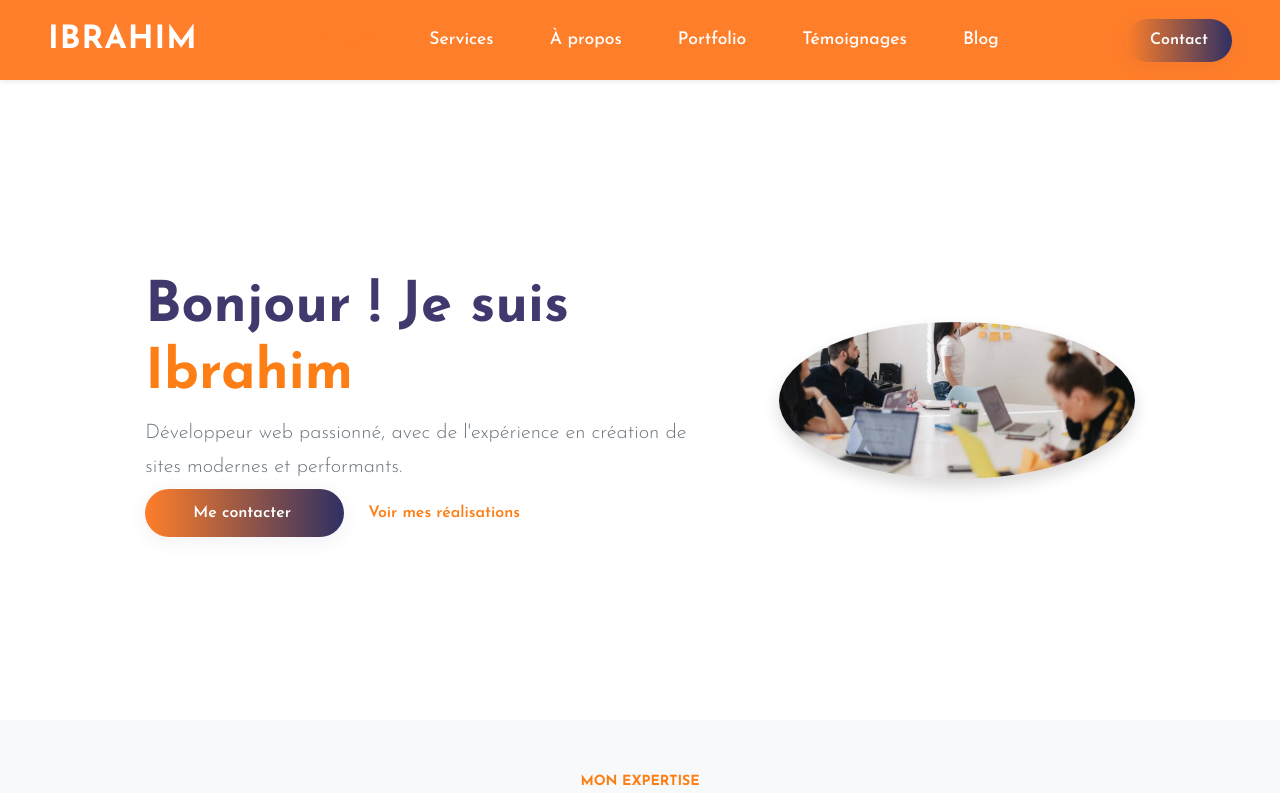
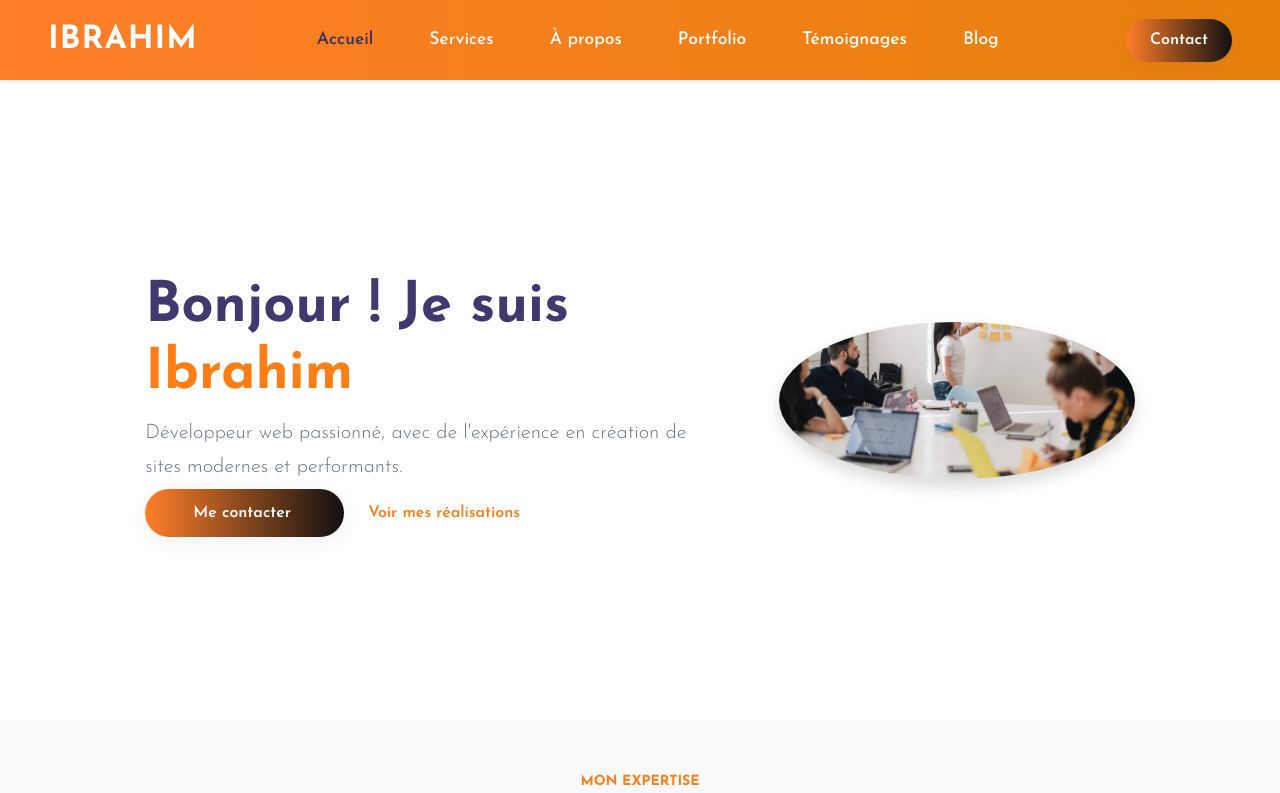
Before and after one commit to 558859/ibra_him, a website: page index2.html in a window 1280 px wide. Shown: the top 793 px of the page. Drawn offline with nearby package versions, Linux system fonts and the light colour scheme.

Commit message:
dupliquer

```diff
--- a/style.css
+++ b/style.css
@@ -345,7 +345,7 @@ footer .link-group a:hover {
 
 /* Dégradé sur la navbar */
 #navbar-top {
-  background: linear-gradient(90deg, #ff7e29 0%, #ff7e29 100%) !important;
+  background: linear-gradient(90deg, #ff7e29 0%, #e7810b 100%) !important;
   box-shadow: 0 2px 16px rgba(63,57,109,0.07);
 }
 #navbar-top .navbar-brand,
@@ -355,12 +355,12 @@ footer .link-group a:hover {
 }
 #navbar-top .nav-link.active,
 #navbar-top .nav-link:hover {
-  color: #ff7e29 !important;
+  color: #2f3064 !important;
 }
 
 /* Dégradé sur les boutons principaux */
 .c-btn, .h-btn {
-  background: linear-gradient(90deg, #ff7e29 0%, #2f3064 100%);
+  background: linear-gradient(90deg, #ff7e29 0%, #101011 100%);
   border: none;
   color: #fff !important;
   transition: box-shadow 0.3s, transform 0.3s;
```
